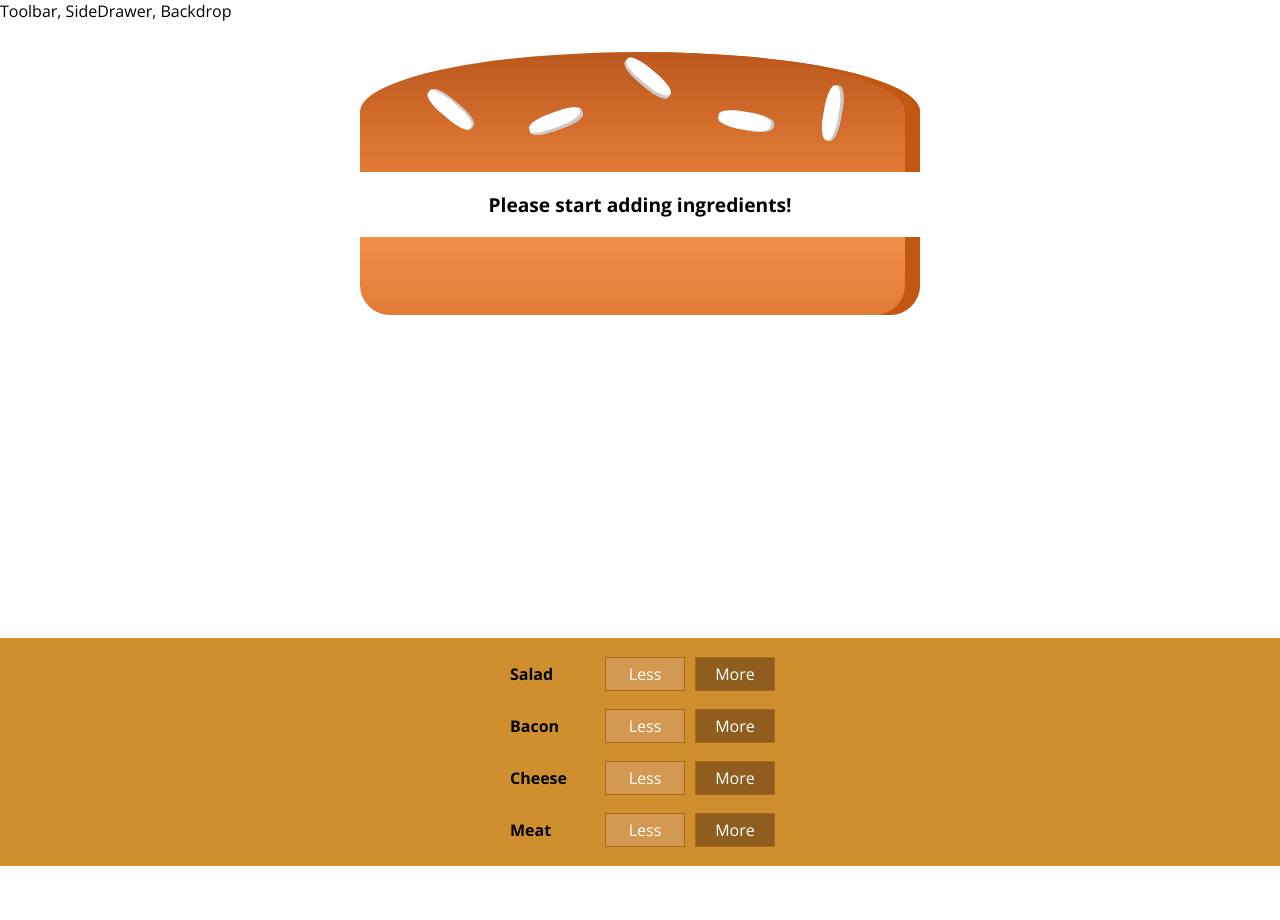
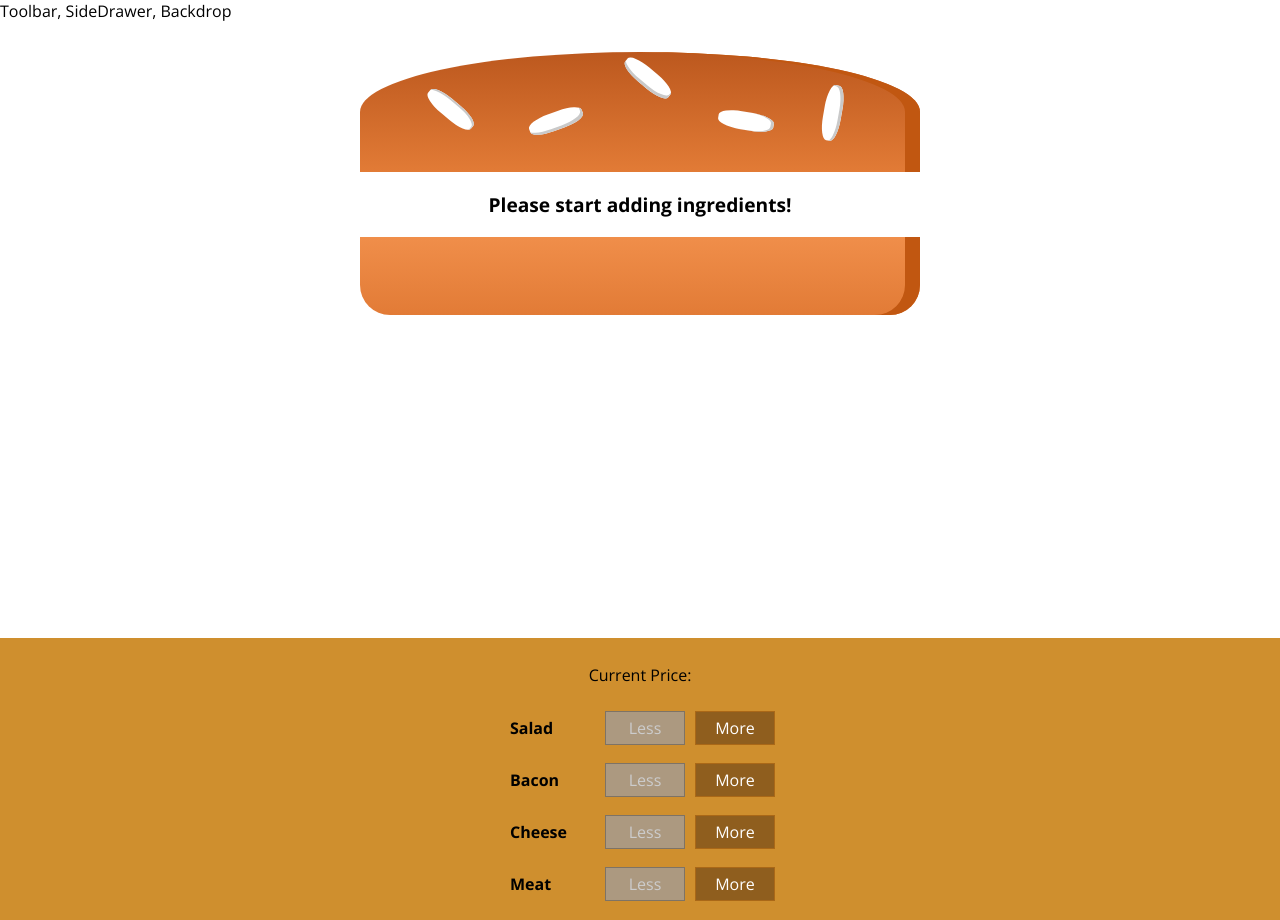
Before and after one commit to adrianmartinezj/order-picker, a React app: page / in a window 1280 px wide. Before the commit the page ends 866 px from the top, so only its background shows below. Built offline with nearby package versions, Linux system fonts and the light colour scheme.

Commit message:
Disable when less than 0

```diff
--- a/src/components/Burger/BuildControls/BuildControl/BuildControl.js
+++ b/src/components/Burger/BuildControls/BuildControl/BuildControl.js
@@ -5,8 +5,13 @@
 const buildControl = (props) => (
     <div className={classes.BuildControl}>
         <div className={classes.Label}>{props.label}</div>
-        <button className={classes.Less}>Less</button>
-        <button className={classes.More} onClick={props.added}>More</button>
+        <button
+            className={classes.Less}
+            onClick={props.removed}
+            disabled={props.disabled}>Less</button>
+        <button
+            className={classes.More}
+            onClick={props.added}>More</button>
     </div>
 );
 
--- a/src/components/Burger/BuildControls/BuildControls.js
+++ b/src/components/Burger/BuildControls/BuildControls.js
@@ -12,11 +12,14 @@
 
 const buildControls = (props) => (
     <div className={classes.BuildControls}>
+        <p>Current Price: {props.price}</p>
         {controls.map(ctrl => {
             return <BuildControl
                 key={ctrl.label}
                 label={ctrl.label}
-                added={() => props.ingredientAdded(ctrl.type)} />
+                added={() => props.ingredientAdded(ctrl.type)}
+                removed={() => props.ingredientRemoved(ctrl.type)}
+                disabled={props.disabled[ctrl.type]} />
         })}
     </div>
 );
--- a/src/containers/BurgerBuilder/BurgerBuilder.js
+++ b/src/containers/BurgerBuilder/BurgerBuilder.js
@@ -45,15 +45,38 @@
     }
 
     removeIngredientHandler = (type) => {
-
+        console.log("type: ", type);
+        const oldCount = this.state.ingredients[type];
+        if (oldCount <= 0) {
+            return;
+        }
+        const updatedCount = oldCount - 1;
+        const updatedIngredients = {
+            ...this.state.ingredients
+        };
+        updatedIngredients[type] = updatedCount;
+        const priceDeduction = INGREDIENT_PRICES[type];
+        const oldPrice = this.state.totalPrice;
+        const newPrice = oldPrice - priceDeduction;
+        console.log("Updated ingredients: ", updatedIngredients);
+        this.setState({totalPrice: newPrice, ingredients: updatedIngredients});
     }
 
     render () {
+        const disabledInfo = {
+            ...this.state.ingredients
+        };
+        for (let key in disabledInfo){
+            disabledInfo[key] = disabledInfo[key] <= 0;
+        }
         return (
             <Aux>
                 <Burger ingredients={this.state.ingredients}/>
                 <BuildControls
-                    ingredientAdded={this.addIngredientHandler}/>
+                    ingredientAdded={this.addIngredientHandler}
+                    ingredientRemoved={this.removeIngredientHandler}
+                    disabled={disabledInfo}
+                    price={this.state.price}/>
             </Aux>
         );
     }
```
Also changed, not shown: 1 other file (tests, documents, lock files or other folders).
